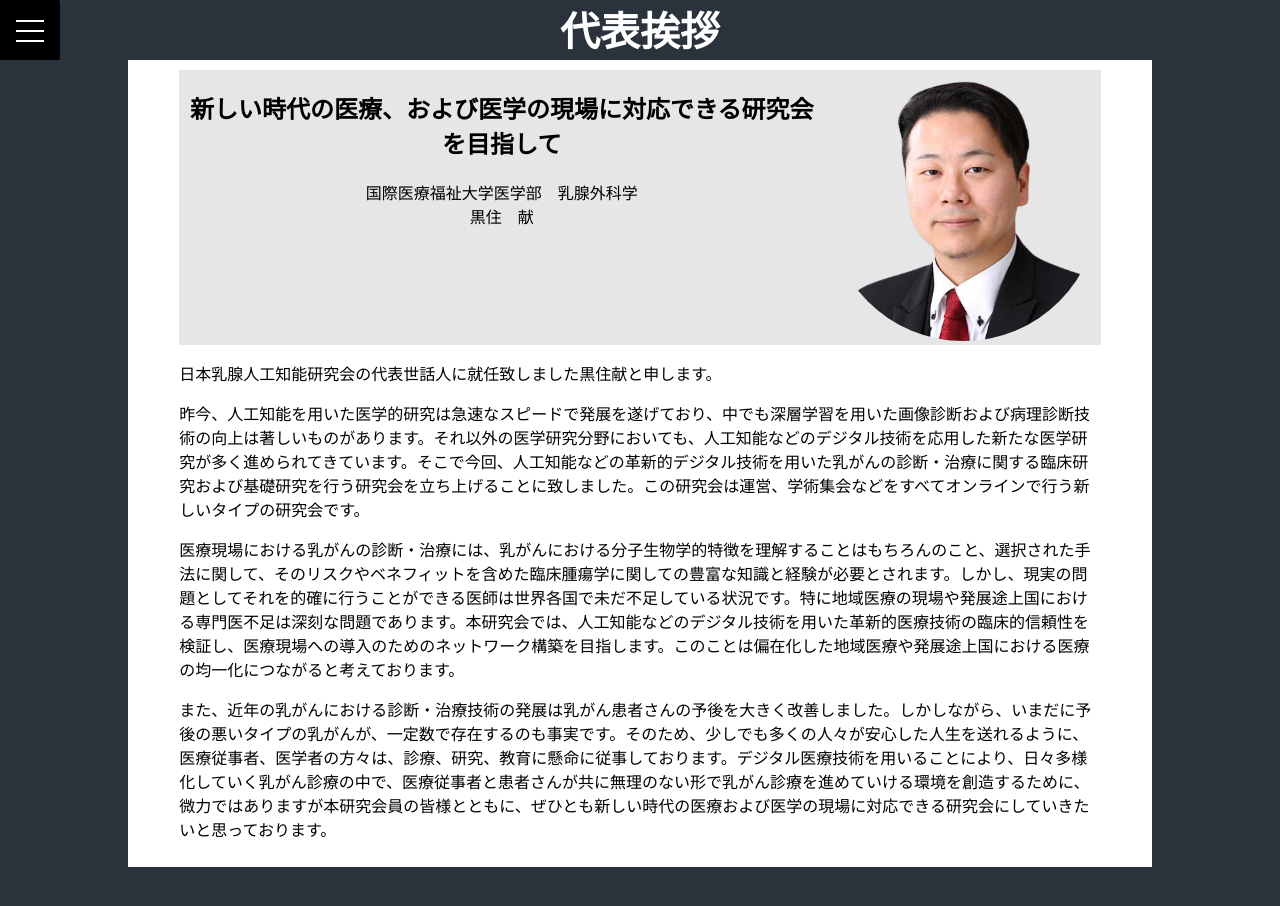
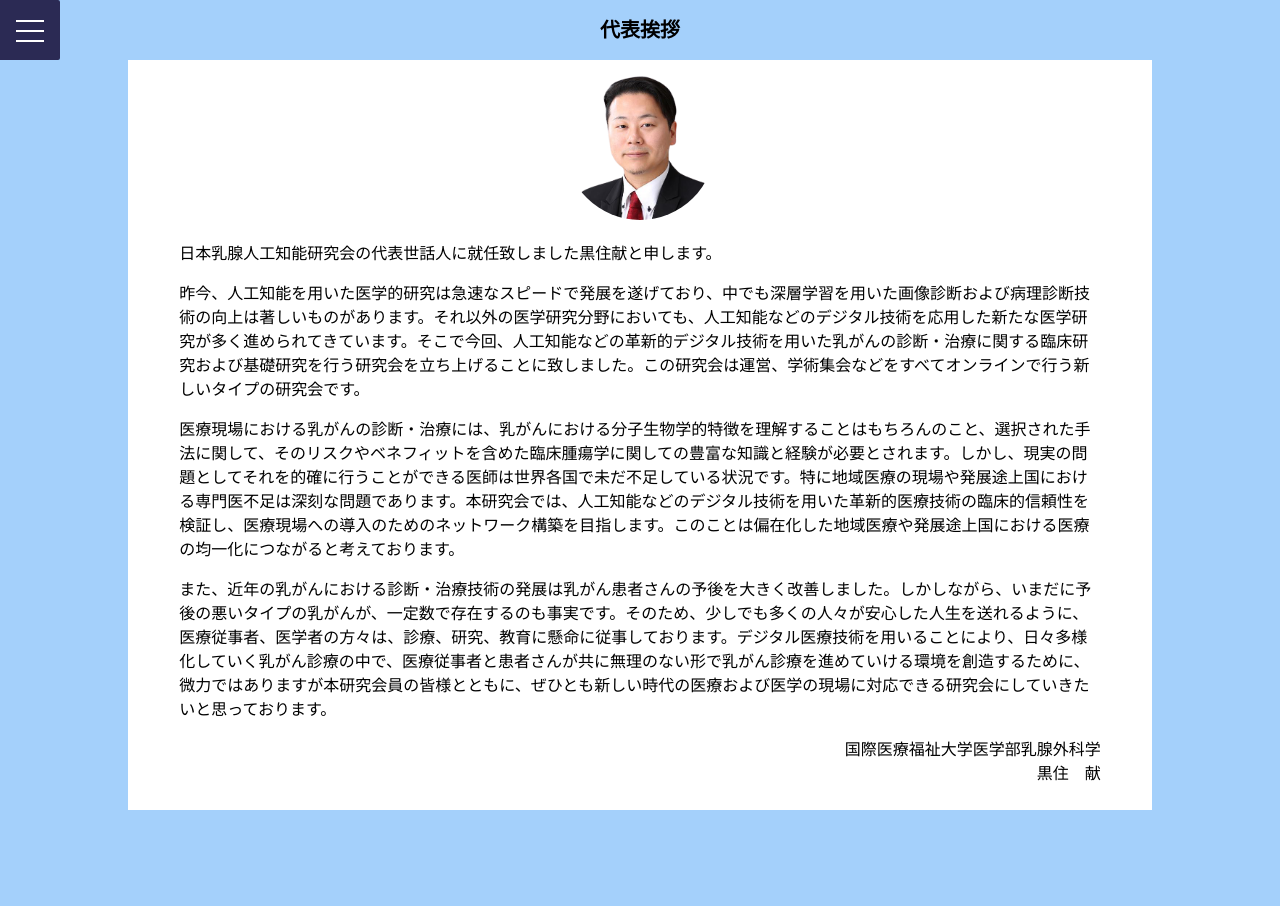
Before and after one commit to Chromasan/main_site, a plain HTML site: page greetings.html in a window 1280 px wide. Drawn offline with Linux system fonts and the light colour scheme.

Commit message:
Add files via upload

```diff
--- a/agreement.css
+++ b/agreement.css
@@ -11,7 +11,7 @@ header{
 
 body{
   font-family: 'Noto Serif JP', serif;
-  background: #2a333c;
+  background: #a4d0fb;
   /*background-image: linear-gradient(-20deg, #e9defa 0%, #fbfcdb 100%);*/
   /*背景色が途切れない対策*/
   /*https://qastack.jp/programming/2869212/css3-gradient-background-set-on-body-doesnt-stretch-but-instead-repeats*/
@@ -31,9 +31,12 @@ body{
 }
 
 h1{
+  color:#000;
+  font-size: 20px;
+  height: 60px ;
+	line-height: 60px ;
   margin:0px;
   padding: 0px;
-  color:#fff;
 }
 
 
@@ -147,7 +150,7 @@ a:active {
     text-align: center;
     color: #fefefe;
     border-radius: 50%;
-    background: #000;
+    background: #2b2a54;
     flex: none;
     -webkit-backface-visibility: hidden;
     backface-visibility: hidden;
@@ -280,7 +283,7 @@ a:active {
     cursor: pointer;
     transition: box-shadow 0.2s ease;
     border-radius: 0 0.12em 0.12em 0;
-    background: #000;
+    background: #2b2a54;
     -webkit-backface-visibility: hidden;
     backface-visibility: hidden;
 }
--- a/greetings.css
+++ b/greetings.css
@@ -50,7 +50,7 @@ a:active {
     text-align: center;
     color: #fefefe;
     border-radius: 50%;
-    background: #000;
+    background: #2b2a54;
     flex: none;
     -webkit-backface-visibility: hidden;
     backface-visibility: hidden;
@@ -183,7 +183,7 @@ a:active {
     cursor: pointer;
     transition: box-shadow 0.2s ease;
     border-radius: 0 0.12em 0.12em 0;
-    background: #000;
+    background: #2b2a54;
     -webkit-backface-visibility: hidden;
     backface-visibility: hidden;
 }
@@ -249,7 +249,7 @@ header{
 
 body{
   font-family: 'Noto Serif JP', serif;
-  background: #2a333c;
+  background: #a4d0fb;
   /*背景色が途切れない対策*/
   /*https://qastack.jp/programming/2869212/css3-gradient-background-set-on-body-doesnt-stretch-but-instead-repeats*/
   height: auto;
@@ -268,7 +268,10 @@ body{
 }
 
 h1{
-  color:#fff;
+  color:#000;
+  font-size: 20px;
+  height: 60px ;
+	line-height: 60px ;
   margin:0px;
   padding: 0px;
 }
@@ -286,50 +289,33 @@ span{
 .article p{
   padding-left: 5%;
   padding-right: 5%;
+  overflow-wrap: break-word;
+　　　word-wrap: break-word;
 }
 
-.author{
-  margin-left: 5%;
-  margin-right: 5%;
-  background: #E6E6E6;
+.top{
+  display:block;
+  text-align: center;
+  height: auto;
 }
 
-.author p{
-  padding: 0px;
+.sub{
+  text-align: right;
 }
 
-.profile{
-  width: 70%;
-  display: inline-block;
-  vertical-align: top;
+.picture{
   text-align: center;
 }
 
-.picture{
-  width: 29.4%;
-  display: inline-block;
-  vertical-align: top;
-}
-
-.author img{
+.picture img{
   border-radius: 50%;
-  width: 100%;
+  max-width: 100%;
+  max-height: 100%;
+  width: 150px;
 }
 
 
-/* 画面サイズの横幅が 768px より小さい場合に適用 */
-@media screen and (max-width: 1000px) {
-  .profile {
-    display: block;
-		width:100%;
-  }
-  .picture{
-    text-align: center;
-    display: block;
-    width: 100%;
-  }
-  .author img{
-    border-radius: 50%;
-    width: 15%;
-  }
-}
+/* 画面サイズの横幅が小さい場合に適用 */
+/*@media screen and (max-width: 1000px) {
+
+}*/
--- a/greetings.html
+++ b/greetings.html
@@ -6,6 +6,7 @@
     <meta name="viewport" content="width=device-width, initial-scale=1, maximum-scale=2">
     <link href="https://fonts.googleapis.com/css?family=Noto+Serif+JP:400,700&display=swap&subset=japanese" rel="stylesheet">
     <title>代表挨拶</title>
+    <body style="visibility:hidden" onLoad="document.body.style.visibility='visible'">
   </head>
 
   <body><a href="#main"></a>
@@ -30,15 +31,9 @@
 
     <div class="article">
 
-      <div class="author">
-        <div class="profile">
-          <h2>新しい時代の医療、および医学の現場に対応できる研究会を目指して</h2>
-          <p>国際医療福祉大学医学部　乳腺外科学<br>黒住　献</p>
-        </div>
-        <div class="picture">
-          <img src="leader.png" alt="leader">
-        </div>
-      </div>
+          <div class="picture">
+            <img src="leader.png" alt="leader">
+          </div>
 
       <p>日本乳腺人工知能研究会の代表世話人に就任致しました黒住献と申します。
       </p>
@@ -48,6 +43,10 @@
       </p>
       <p>また、近年の乳がんにおける診断・治療技術の発展は乳がん患者さんの予後を大きく改善しました。しかしながら、いまだに予後の悪いタイプの乳がんが、一定数で存在するのも事実です。そのため、少しでも多くの人々が安心した人生を送れるように、医療従事者、医学者の方々は、診療、研究、教育に懸命に従事しております。デジタル医療技術を用いることにより、日々多様化していく乳がん診療の中で、医療従事者と患者さんが共に無理のない形で乳がん診療を進めていける環境を創造するために、微力ではありますが本研究会員の皆様とともに、ぜひとも新しい時代の医療および医学の現場に対応できる研究会にしていきたいと思っております。
       </p>
+
+      <div class="sub">
+        <p>国際医療福祉大学医学部乳腺外科学<br>黒住　献</p>
+      </div>
     </div>
 
   </body>
--- a/index.css
+++ b/index.css
@@ -1,4 +1,3 @@
-
 /*メニューの装飾*/
 * {
     -webkit-box-sizing: border-box;
@@ -48,7 +47,7 @@ a:active {
     text-align: center;
     color: #fefefe;
     border-radius: 50%;
-    background: #000;
+    background: #2b2a54;
     flex: none;
     -webkit-backface-visibility: hidden;
     backface-visibility: hidden;
@@ -181,7 +180,7 @@ a:active {
     cursor: pointer;
     transition: box-shadow 0.2s ease;
     border-radius: 0 0.12em 0.12em 0;
-    background: #000;
+    background: #2b2a54;
     -webkit-backface-visibility: hidden;
     backface-visibility: hidden;
 }
@@ -266,13 +265,15 @@ body {
 }
 
 .info {
+    -webkit-overflow-scrolling: touch ;
+    overflow: scroll ;
     margin: 1em auto;
     padding: 0 1.5em;
-    border: 1px solid #000;
+    border: 1px solid #2b2a54;
     text-align: left;
     font-size: 1em;
     line-height: 1.3;
-    color: #000;
+    color: #2b2a54;
     overflow: auto;
     width: 90%;
     height: 10em;
@@ -306,14 +307,14 @@ body {
 }
 
 span {
-    color: #000;
+    color: #2b2a54;
 }
 
 .title h1 {
     text-align: center;
     font-size: 35px;
     margin-top: 18px;
-    color: #fff;
+    color: #000;
 }
 
 
@@ -361,7 +362,7 @@ body {
     height: 100px;
     width: 100%;
     color: #ffffff;
-    background-color: #000000;
+    background-color: #2b2a54;
     margin-top: 0px;
 }
 
@@ -377,14 +378,14 @@ body {
     /* 透明 */
     border-right: 50vw solid #ffffff;
     /* むらさき */
-    border-bottom: 60px solid #E6E6E6;
+    border-bottom: 60px solid #d6e8fa;
     /* むらさき */
 }
 
 .content02 {
     height: 300px;
     width: 100%;
-    background-color: #E6E6E6;
+    background-color: #d6e8fa;
     height: auto;
     /*自動で伸びる*/
 }
@@ -415,12 +416,12 @@ body {
 
 .split-left {
     text-align: center;
-    color: #000;
+    color: #2b2a54;
     position: relative;
     /*スマホ画面の場合の縦の長さはこれで調整される*/
     height: auto;
     width: 30%;
-    background: #2a333c;
+    background: #a4d0fb;
 }
 
 .split-left__inner {
@@ -503,7 +504,7 @@ h2:after {
   text-align: center;
   margin-top: 10px;
   height: auto;
-  background: #000;
+  background: #2b2a54;
 }
 
 .footer a{
--- a/mail_form.css
+++ b/mail_form.css
@@ -48,7 +48,7 @@ a:active {
     text-align: center;
     color: #fefefe;
     border-radius: 50%;
-    background: #000;
+    background: #2b2a54;
     flex: none;
     -webkit-backface-visibility: hidden;
     backface-visibility: hidden;
@@ -181,7 +181,7 @@ a:active {
     cursor: pointer;
     transition: box-shadow 0.2s ease;
     border-radius: 0 0.12em 0.12em 0;
-    background: #000;
+    background: #2b2a54;
     -webkit-backface-visibility: hidden;
     backface-visibility: hidden;
 }
@@ -247,7 +247,7 @@ header{
 
 body{
   font-family: 'Noto Serif JP', serif;
-  background: #2a333c;
+  background: #a4d0fb;
   /*background-image: linear-gradient(-20deg, #e9defa 0%, #fbfcdb 100%);*/
   /*背景色が途切れない対策*/
   /*https://qastack.jp/programming/2869212/css3-gradient-background-set-on-body-doesnt-stretch-but-instead-repeats*/
@@ -267,7 +267,10 @@ body{
 }
 
 h1{
-  color: #fff;
+  color:#000;
+  font-size: 20px;
+  height: 60px ;
+	line-height: 60px ;
   margin:0px;
   padding: 0px;
 }
--- a/this_site.css
+++ b/this_site.css
@@ -10,7 +10,7 @@ header{
 
 body{
   font-family: 'Noto Serif JP', serif;
-  background: #2a333c;
+  background: #a4d0fb;
   /*background-image: linear-gradient(-20deg, #e9defa 0%, #fbfcdb 100%);*/
   /*背景色が途切れない対策*/
   /*https://qastack.jp/programming/2869212/css3-gradient-background-set-on-body-doesnt-stretch-but-instead-repeats*/
@@ -30,7 +30,10 @@ body{
 }
 
 h1{
-  color:#fff;
+  color:#000;
+  font-size: 20px;
+  height: 60px ;
+	line-height: 60px ;
   margin:0px;
   padding: 0px;
 }
@@ -167,7 +170,7 @@ a:active {
     text-align: center;
     color: #fefefe;
     border-radius: 50%;
-    background: #000;
+    background: #2b2a54;
     flex: none;
     -webkit-backface-visibility: hidden;
     backface-visibility: hidden;
@@ -300,7 +303,7 @@ a:active {
     cursor: pointer;
     transition: box-shadow 0.2s ease;
     border-radius: 0 0.12em 0.12em 0;
-    background: #000;
+    background: #2b2a54;
     -webkit-backface-visibility: hidden;
     backface-visibility: hidden;
 }
--- a/vision.css
+++ b/vision.css
@@ -10,7 +10,7 @@ header{
 
 body{
   font-family: 'Noto Serif JP', serif;
-  background: #2a333c;
+  background: #a4d0fb;
   /*background-image: linear-gradient(-20deg, #e9defa 0%, #fbfcdb 100%);*/
   /*背景色が途切れない対策*/
   /*https://qastack.jp/programming/2869212/css3-gradient-background-set-on-body-doesnt-stretch-but-instead-repeats*/
@@ -29,8 +29,12 @@ body{
   margin-bottom: auto;
 }
 
+
 h1{
-  color:#fff;
+  color:#000;
+  font-size: 20px;
+  height: 60px ;
+	line-height: 60px ;
   margin:0px;
   padding: 0px;
 }
@@ -48,6 +52,8 @@ span{
 p{
   margin-left: 10%;
   margin-right: 10%;
+  overflow-wrap: break-word;
+　　　word-wrap: break-word;
 }
 
 
@@ -167,7 +173,7 @@ a:active {
     text-align: center;
     color: #fefefe;
     border-radius: 50%;
-    background: #000;
+    background: #2b2a54;
     flex: none;
     -webkit-backface-visibility: hidden;
     backface-visibility: hidden;
@@ -300,7 +306,7 @@ a:active {
     cursor: pointer;
     transition: box-shadow 0.2s ease;
     border-radius: 0 0.12em 0.12em 0;
-    background: #000;
+    background: #2b2a54;
     -webkit-backface-visibility: hidden;
     backface-visibility: hidden;
 }
```
Also changed, not shown: agreement.html (+1 -0 lines), index.html (+2 -0 lines), mail_form.html (+1 -0 lines), this_site.html (+1 -0 lines), vision.html (+1 -0 lines).
